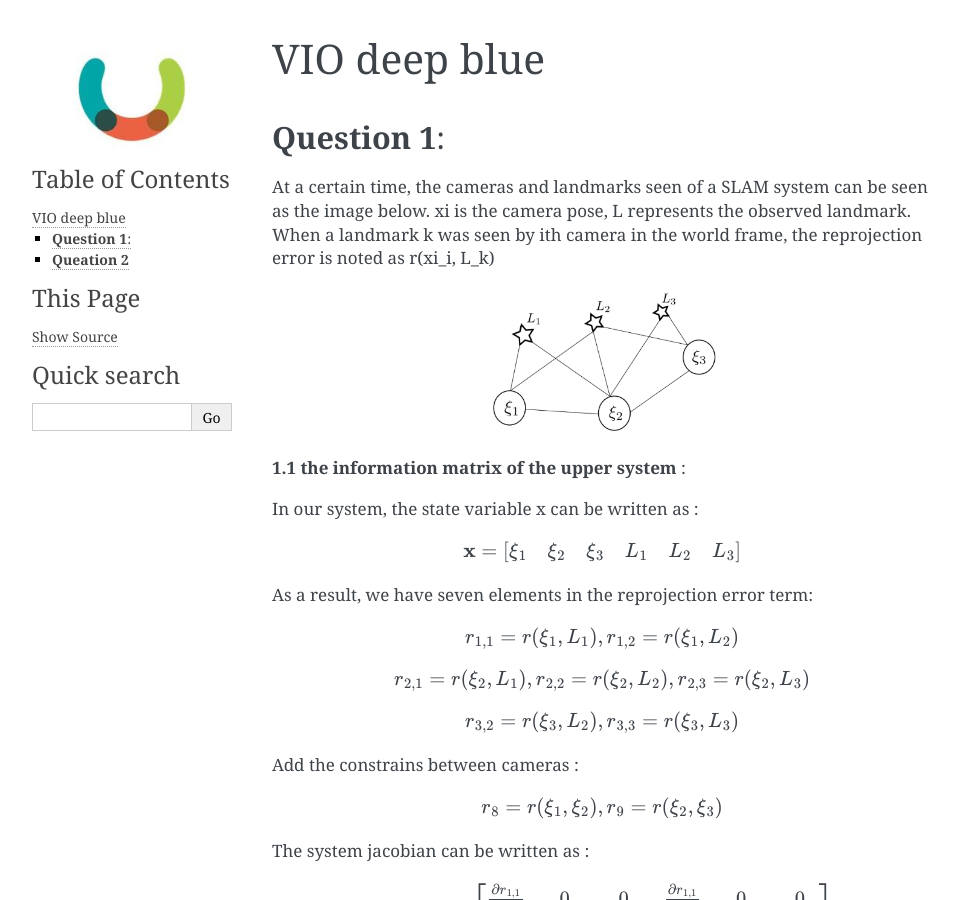
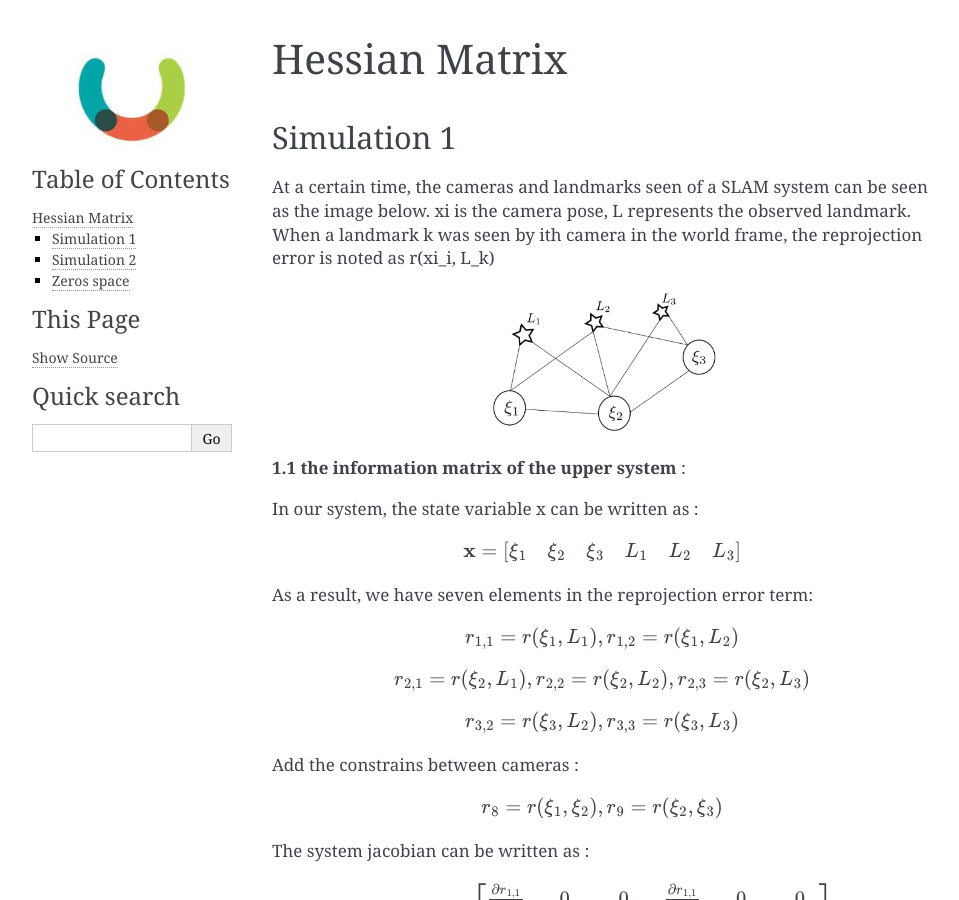
Before and after one commit to gggliuye/VIO, a Sphinx documentation site: the page built from docs/deepblue/VIO.rst, in a window 1280 px wide and 900 px high. Shown: the whole window, without its empty margins (148-1107 px from the left). Built offline with Sphinx 7.4.7, drawn with Linux system fonts in a browser that asks for light colours; some of the changed text lies outside the part shown.

Commit message:
Update VIO.rst

```diff
--- a/docs/deepblue/VIO.rst
+++ b/docs/deepblue/VIO.rst
@@ -1,8 +1,8 @@
-VIO deep blue
--------------------------
+Hessian Matrix
+=====================
 
-**Question 1**:
-~~~~~~~~~~~~~~~~~
+Simulation 1
+----------------------
 
 At a certain time, the cameras and landmarks seen of a SLAM system can be seen as the image below. xi is the camera pose, L represents the observed landmark. When a landmark k was seen by ith camera in the world frame, the reprojection error is noted as r(xi_i, L_k)
 
@@ -183,8 +183,8 @@ As a result, the magrinalization of the first camera pose, introduces the correl
    :align: center
 
 
-**Queation 2**
-~~~~~~~~~~~~~~~~~~~~~
+Simulation 2
+--------------------
 
 **1.1** Simulation with 10 camera poses and 20 landmarks. Data shown in the following image (with the first the frame as the reference):
 
@@ -326,6 +326,9 @@ Then we explanded the matrix, and add a new observation frame, get the new Hessi
 
 The result zero space remains 7.
 
+Zeros space
+-------------------------------
+
 
 .. [#] Dong-Si T C, Mourikis A I. Consistency analysis for sliding-window visual odometry[C]//2012 IEEE International Conference on Robotics and Automation. IEEE, 2012: 5202-5209.
 
```
